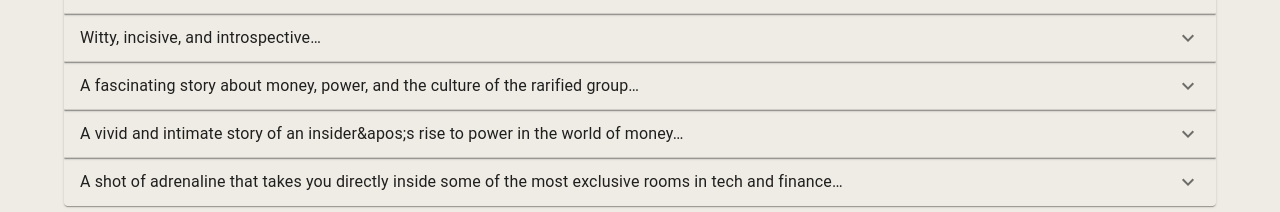
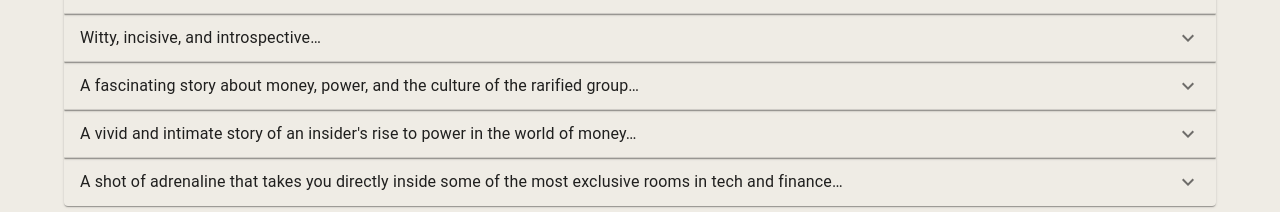
Before and after one commit to NikhilSama/aloksama, a Next.js app: page / in a window 1280 px wide. Shown: the part 1481-1693 px from the top of the page. Built offline with nearby package versions, Linux system fonts and the light colour scheme.

Commit message:
Alok changes

```diff
--- a/src/app/components/reviews.tsx
+++ b/src/app/components/reviews.tsx
@@ -8,7 +8,7 @@ const news = [
   {
     title: "A riveting page-turner about..",
     review:
-      "A riveting page-turner about the world of technology and dealmaking told by an insider…an immigrant&apos;s story with something significant to say about class, character, identity, family, and perhaps more than anything, the search for happiness.",
+      "A riveting page-turner about the world of technology and dealmaking told by an insider…an immigrant's story with something significant to say about class, character, identity, family, and perhaps more than anything, the search for happiness.",
     author: "Jonathan Safran Foer",
     authorTitle:
       "author of Extremely Loud and Incredibly Close and Everything Is Illuminated",
@@ -24,7 +24,7 @@ const news = [
   {
     title: "Sama writes with authority and panache, humor…",
     review:
-      "Sama writes with authority and panache, humor and outrage, and above all knowledge. (Imagine Michael Lewis had been President of SoftBank.) This man knows a lot, and he’s willing to share—and to make sure you have a great time as he does. If this book doesn&apos;t become a bestseller, the world truly makes no sense.",
+      "Sama writes with authority and panache, humor and outrage, and above all knowledge. (Imagine Michael Lewis had been President of SoftBank.) This man knows a lot, and he’s willing to share—and to make sure you have a great time as he does. If this book doesn't become a bestseller, the world truly makes no sense.",
     author: "Darin Strauss",
     authorTitle:
       "National Book Critics Circle Award–winning author of Half a Life",
@@ -56,9 +56,9 @@ const news = [
   },
   {
     title:
-      "A vivid and intimate story of an insider&apos;s rise to power in the world of money…",
+      "A vivid and intimate story of an insider's rise to power in the world of money…",
     review:
-      "A vivid and intimate story of an insider&apos;s rise to power in the world of money—and his search to find his own peace and freedom.",
+      "A vivid and intimate story of an insider's rise to power in the world of money—and his search to find his own peace and freedom.",
     author: "Leigh Owings Newman",
     authorTitle:
       "books editor at Oprah.com, author of Nobody Gets Out Alive and Still Points North",
@@ -67,7 +67,7 @@ const news = [
     title:
       "A shot of adrenaline that takes you directly inside some of the most exclusive rooms in tech and finance…",
     review:
-      "A shot of adrenaline that takes you directly inside some of the most exclusive rooms in tech and finance, and a colorful insider&apos;s look into the companies that rule our world.",
+      "A shot of adrenaline that takes you directly inside some of the most exclusive rooms in tech and finance, and a colorful insider's look into the companies that rule our world.",
     author: "Rob Copeland",
     authorTitle: "New York Times bestselling author of The Fund",
   },
```
